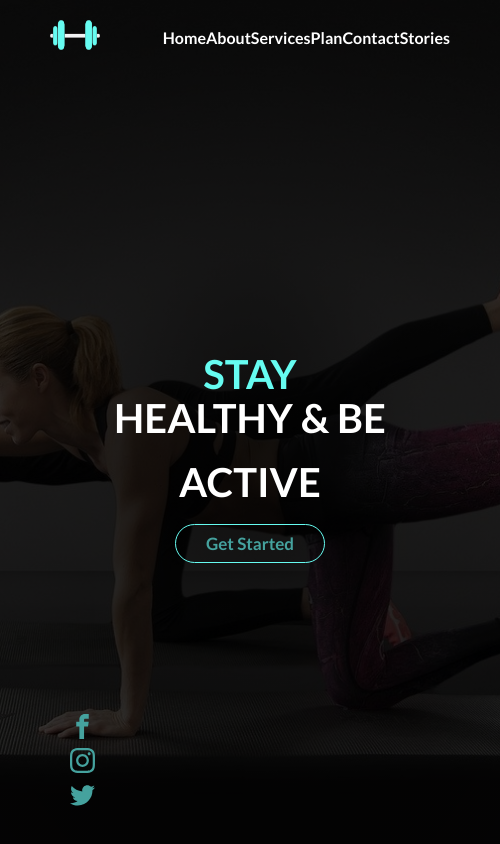
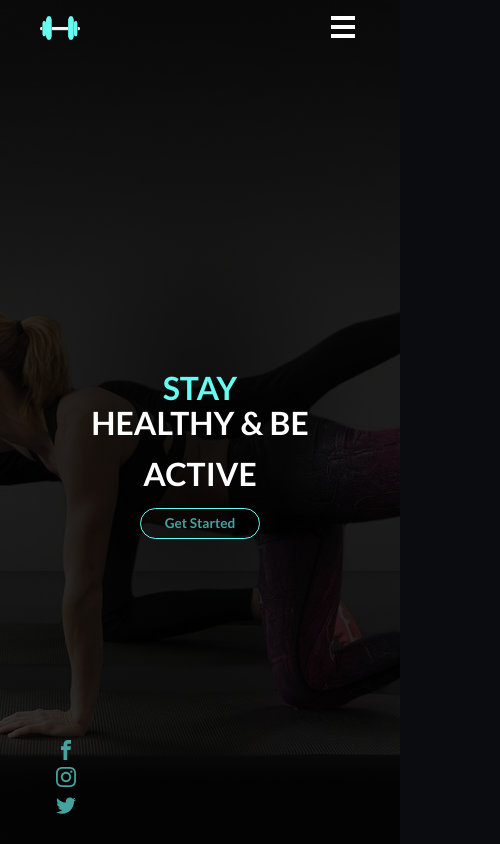
Before and after one commit to zerobug110/flex_gym, a website: page index.html in a window 390 px wide. Shown: the top 844 px of the page, 500 px wide, since content can reach past the window. Drawn offline with Linux system fonts and the light colour scheme.

Commit message:
make the header responsive

```diff
--- a/app.js
+++ b/app.js
@@ -1,14 +1,15 @@
-// nav variables
-const hamburger = document.querySelector('.line');
-const show = document.querySelector('.show');
-const navList = document.querySelector('.navList');
+                          //nav slider
+//select variable
+const navList = document.querySelector('.nav__list');
+const navToggle = document.querySelector('.lines');
 
+navToggle.addEventListener('click', ()=> {
+    navList.classList.toggle('show');
+});
 
-// hamburger menu
-// show.addEventListener('click', ()=>{
-//     navList.classList.toggle('show');
-// });
+//generate the current date
 
+const currentDate = document.getElementById('current-date');
 // review variables
 const reviewImg = document.querySelector('.review__img');
 const reviewHeading = document.querySelector('.review__heading');
--- a/index.html
+++ b/index.html
@@ -28,6 +28,11 @@
                 <li><a href="#" class="nav__link">contact</a></li>
                 <li><a href="#" class="nav__link">stories</a></li>
             </ul>
+            <div class="lines">
+                <div class="line"></div>
+                <div class="line"></div>
+                <div class="line"></div>
+            </div>
         </nav>
         <div class="text-box">
             <h1 class="textbox"><span class="textbox__span">stay</span> healthy & be active</h1>
--- a/sass/abstract/mixin.scss
+++ b/sass/abstract/mixin.scss
@@ -8,3 +8,18 @@
     font-size: 2.5rem;
     margin-bottom: 2rem;
 }
+
+@mixin respond($breakpoint) {
+    @if $breakpoint == phone {
+        @media screen and (max-width: 37.5em) {@content;} //600px / 16px = 37.5em
+    }
+    @else if $breakpoint == tab-port {
+        @media screen and (max-width: 56.25em) {@content;} //900px / 16px = 56.25em
+    }
+    @else if $breakpoint == tab-land {
+        @media screen and (max-width: 75rem) {@content;} //1200px / 16 = 75em
+    }
+    @else if $breakpoint == big-desktop{
+        @media screen and (min-width: 112.5em) {@content;} // 1800px / 16 = 112.5em
+    }
+}
--- a/sass/base/base.scss
+++ b/sass/base/base.scss
@@ -9,6 +9,18 @@ html {
     font-size:62.5%; // converted px to rem which is 10px / 16px = 62.5%.. i.e 1rem = 10px
     font-family: 'Lato', sans-serif;
     box-sizing: inherit;
+
+    @include respond(tab-land) {
+        font-size: 56.25%; //1rem  = 9px, 9/16 = 50%
+    }
+
+    @include respond(tab-port) {
+       font-size: 50%; //1rem = 8px, 8/16 = 50%
+    }
+
+    @include respond(big-desktop) {
+       font-size: 75%; //1rem = 12px, 12/16 = 33%
+    }
 }
 
 body {
--- a/sass/layouts/header.scss
+++ b/sass/layouts/header.scss
@@ -41,6 +41,21 @@
         list-style: none;
         text-transform: capitalize;
         margin-top: .5rem;
+
+        @include respond (tab-port) {
+            flex-direction: column;
+            text-align: center;
+            justify-content: space-evenly;
+
+            width: 100%;
+            position: absolute;
+            top: 0;
+            left: 0;
+            margin-top: -100vh;
+            transition: all .4s ;
+            z-index: 10;
+        }
+
     }
 
     &__link {
@@ -51,6 +66,15 @@
             color: $primary-color;
         }
     }
+
+
+}
+
+.show {
+    height: 40rem;
+    background-color: $secondary-color;
+    margin-top: 0;
+    clip-path: polygon(0 0, 100% 0, 100% 85vh, 0 100%);
 
 }
 
@@ -120,3 +144,25 @@
 
     }
 }
+
+.lines {
+    width: 4rem;
+    height: 4rem;
+    display: flex;
+    align-items: center ;
+    justify-content: center;
+    flex-direction: column;
+    z-index: 10;
+    display: none;
+
+    @include respond (tab-port) {
+        display: block;
+    }
+
+    & > * {
+        background-color: #fff;
+        width: 3rem;
+        height: .5rem;
+        margin-bottom: .6rem;
+    }
+}
```
Also changed, not shown: styles/style.css.
